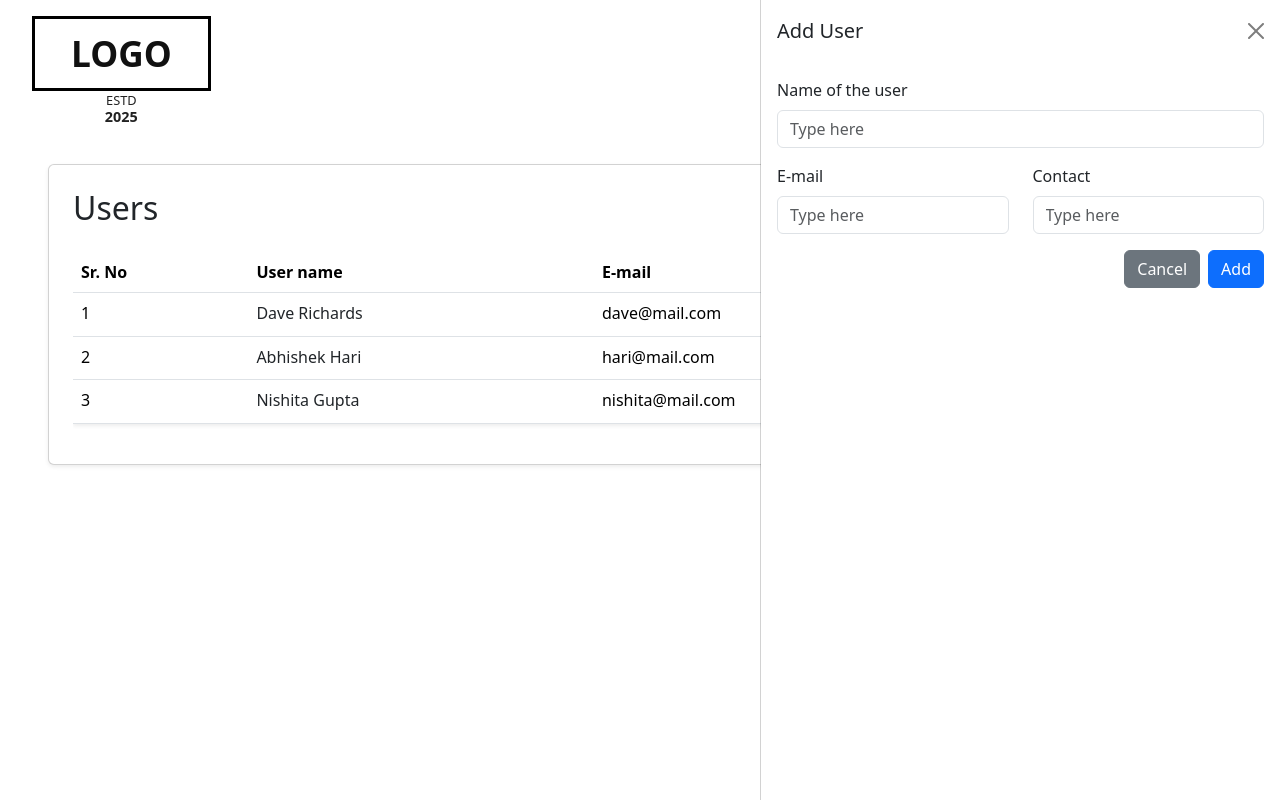
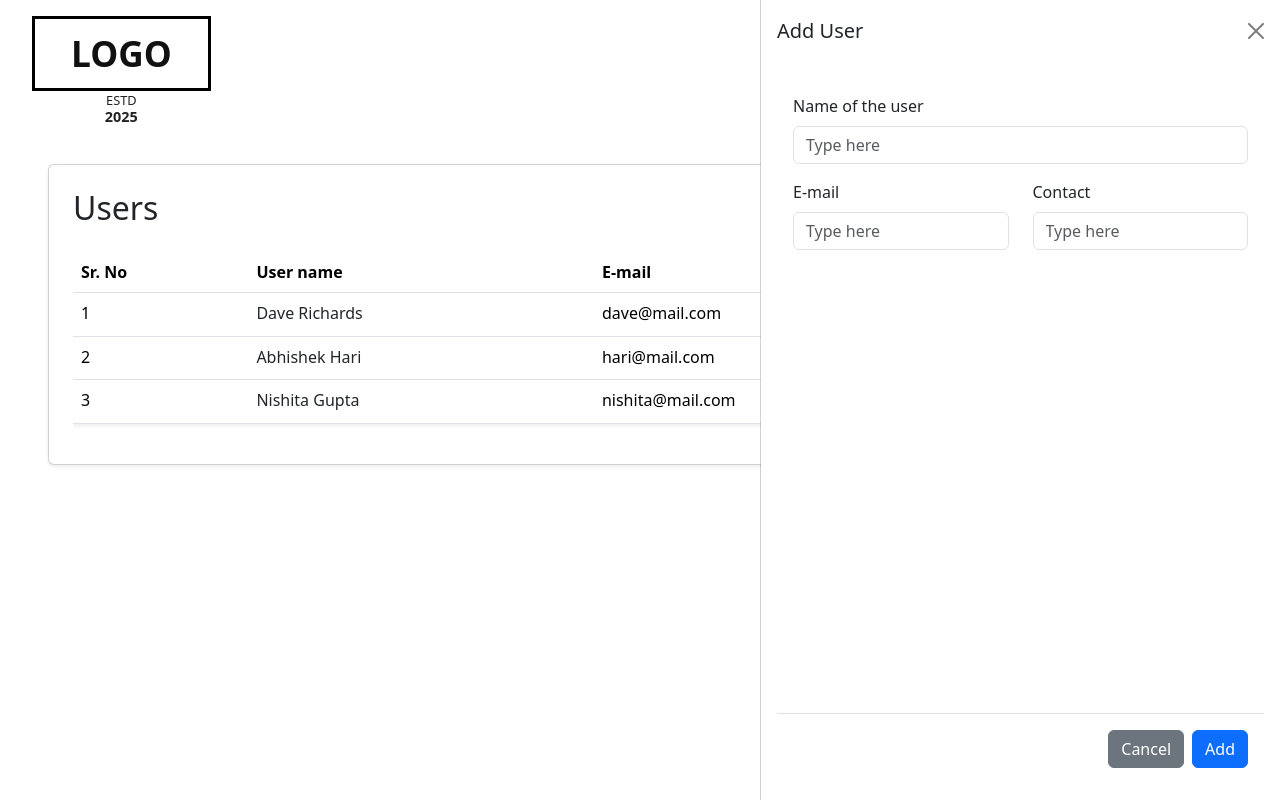
Before and after one commit to Sathvika2955/FrontEndTask-User_Management_System, a React (Vite) app in the folder campus-recruitment-vite/: page / in a window 1280 px wide. Both pictures are taken after a click on the button "+ Add user". Built offline with nearby package versions, Linux system fonts and the light colour scheme.

Commit message:
Changed add and cancel button to bottom of the page

```diff
--- a/campus-recruitment-vite/src/components/AddUserModal.jsx
+++ b/campus-recruitment-vite/src/components/AddUserModal.jsx
@@ -54,7 +54,10 @@ const AddUserModal = ({ handleClose, users, setUsers }) => {
   };
 
 return (
-    <Form onSubmit={handleSubmit}>
+  <div className="d-flex flex-column h-100">
+    {/* Scrollable form area */}
+    <div className="flex-grow-1 overflow-auto p-3">
+      <Form id="adduser-form" onSubmit={handleSubmit}>
         <Form.Group className="mb-3">
           <Form.Label>Name of the user</Form.Label>
           <Form.Control
@@ -93,16 +96,21 @@ const AddUserModal = ({ handleClose, users, setUsers }) => {
             </Form.Group>
           </Col>
         </Row>
-      <div className="d-flex justify-content-end">
-        <Button variant="secondary" className="me-2" onClick={handleClose}>
+      </Form>
+    </div>
+
+    {/* Sticky footer for buttons */}
+    <div className="adduser-actions-footer d-flex justify-content-end gap-2 p-3 bg-white border-top">
+      <Button variant="secondary" onClick={handleClose}>
         Cancel
       </Button>
-        <Button variant="primary" type="submit">
+      <Button variant="primary" type="submit" form="adduser-form">
         Add
       </Button>
     </div>
-    </Form>
+  </div>
 );
+
 };
 
 export default AddUserModal;
```
Lines whose indentation alone changed are shown as unchanged.
